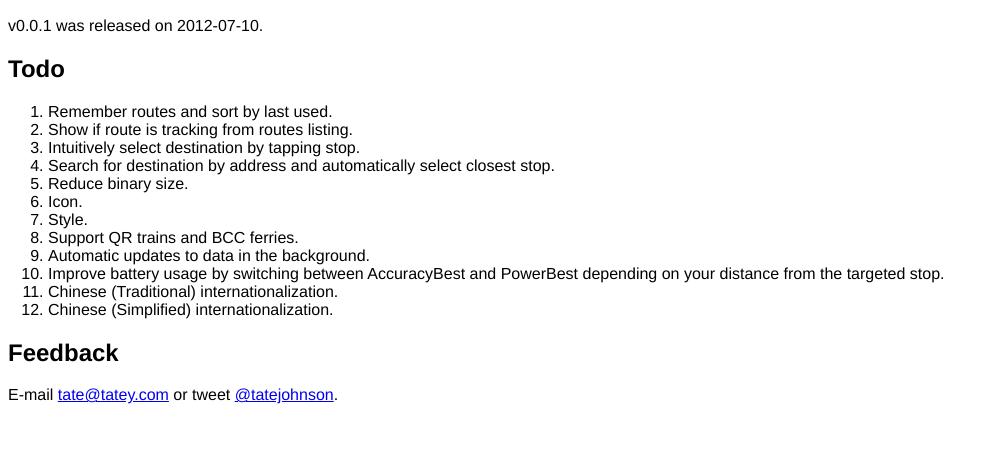
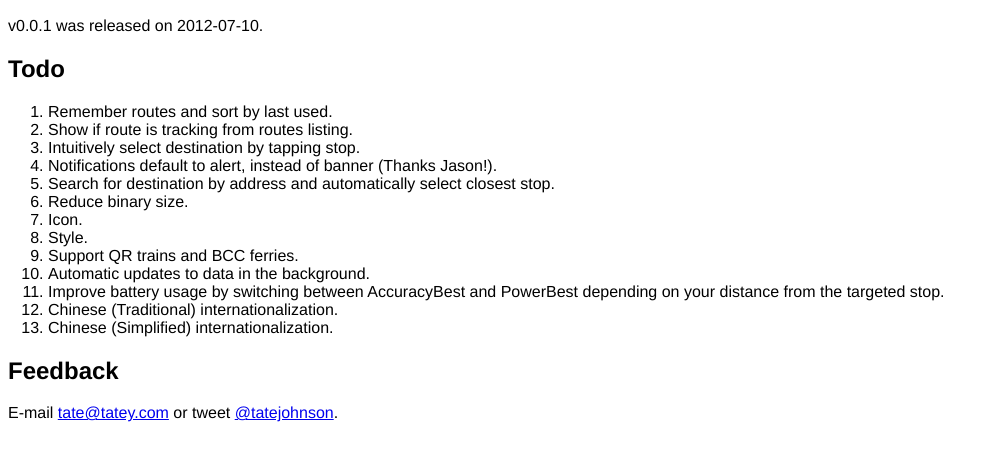
Before and after one commit to tatey/NextStop, a plain HTML site: page WWW/beta/index.html in a window 1280 px wide. Shown: the part 111-572 px from the top of the page, without its empty margins (0-995 px from the left). Drawn offline with Linux system fonts and the light colour scheme.

Commit message:
Update todo.

```diff
--- a/WWW/beta/index.html
+++ b/WWW/beta/index.html
@@ -17,6 +17,7 @@
       <li>Remember routes and sort by last used.</li>
       <li>Show if route is tracking from routes listing.</li>
       <li>Intuitively select destination by tapping stop.</li>
+      <li>Notifications default to alert, instead of banner (Thanks Jason!).</li>
       <li>Search for destination by address and automatically select closest stop.</li>
       <li>Reduce binary size.</li>
       <li>Icon.</li>
```
